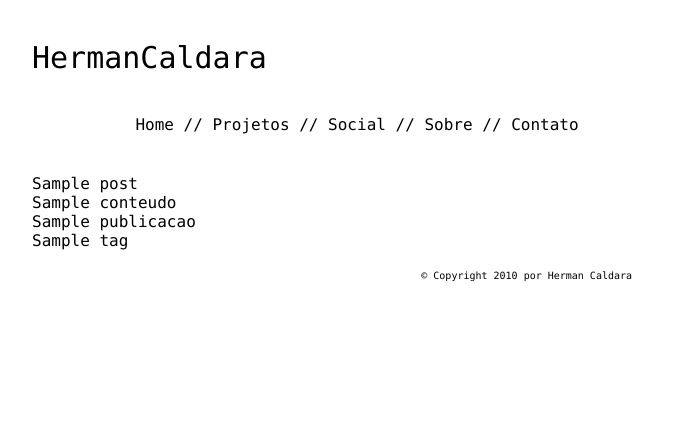
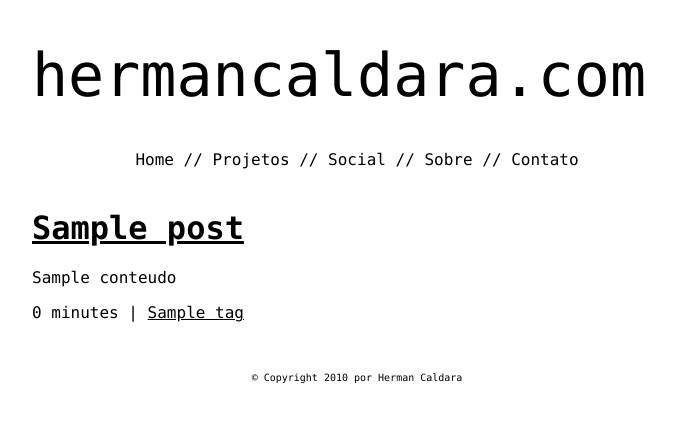
Before and after one commit to hermancaldara/meu_blog, a Django app: template blog/apps/posts/templates/posts.html in a window 1280 px wide. Shown: the top 423 px of the page, without its empty margins (283-958 px from the left). Run offline with Django 3.2, Linux system fonts and the light colour scheme; the template is opened without the code that fills it: most values are stand-ins (such as "Sample title", 1, 10 or a date in 2020).

Commit message:
Modificada template para exibição dos posts

```diff
--- a/blog/apps/posts/models.py
+++ b/blog/apps/posts/models.py
@@ -3,6 +3,9 @@ from datetime import datetime
 from taggit.managers import TaggableManager
 
 class Post(models.Model):
+
+    class Meta:
+        ordering = ('-publicacao',)
 
     titulo = models.CharField(max_length=100)
     conteudo = models.TextField()
--- a/blog/apps/posts/templates/posts.html
+++ b/blog/apps/posts/templates/posts.html
@@ -1,15 +1,29 @@
 {% extends "base.html" %}
+
+{% block styles %}
+  {{ block.super }}
+  <link rel="stylesheet" type="text/css" href="{{ MEDIA_URL }}/css/posts.css">
+{% endblock styles %}
 
 {% block conteudo %}
   {% load pagination_tags %}
   {% autopaginate posts 5 %}
   {% for post in posts %}
-    {{ post.titulo }} <br>
-    {{ post.conteudo }} <br>
-    {{ post.publicacao }} <br>
-    {% for tag in post.tags.iterator %}
-      {{ tag.name }}
-    {% endfor %}
+    <div id="post">
+      <a id="titulo" href=""><h1>{{ post.titulo }}</h1></a>
+      {{ post.conteudo|linebreaks }}
+      {{ post.publicacao|timesince }}
+      {% if post.tags.all %}
+        |
+        {% for tag in post.tags.iterator %}
+          {% if not forloop.last %}
+            <a href="{{ tag.name }}">{{ tag.name }}</a> -
+          {% else %}
+            <a href="{{ tag.name }}">{{ tag.name }}</a>
+          {% endif %}
+        {% endfor %}
+      {% endif %}
+    </div>
   {% endfor %}
   {% paginate %}
 {% endblock conteudo %}
--- a/blog/settings.py
+++ b/blog/settings.py
@@ -67,7 +67,7 @@ MIDDLEWARE_CLASSES = (
     'pagination.middleware.PaginationMiddleware',
 )
 
-ROOT_URLCONF = 'blog.urls'
+ROOT_URLCONF = 'urls'
 
 TEMPLATE_DIRS = (
     os.path.join(PROJECT_ROOT_PATH, 'templates'),
--- a/blog/site_media/css/base.css
+++ b/blog/site_media/css/base.css
@@ -8,7 +8,7 @@ body {
 }
 
 #topo #logo span {
-    font-size: 30px;
+    font-size: 60px;
 }
 
 #menu {
@@ -41,7 +41,6 @@ body {
 
 #rodape {
     margin-top: 20px;
-    float: right;
     font-size: 10px;
-    margin-right: 50px;
+    text-align: center;
 }
--- /dev/null
+++ b/blog/site_media/css/posts.css
@@ -0,0 +1,32 @@
+#post {
+    margin-bottom: 50px;
+}
+
+#post #titulo {
+    color: black;
+}
+
+#post #titulo:hover {
+    color: gray;
+}
+
+#post a:link, #post a:visited {
+    color: black;
+}
+
+#post a:hover {
+    color: gray;
+}
+
+.pagination {
+    margin-top: 20px;
+    text-align: center;
+}
+
+.pagination a {
+    color: black;
+}
+
+.pagination a:hover {
+    color: gray;
+}
--- a/blog/templates/base.html
+++ b/blog/templates/base.html
@@ -9,7 +9,7 @@
     <title>{% block title %}Blog do Herman Caldara{% endblock title %}</title>
 
     {% block styles %}
-      <link rel="stylesheet" href="{{ MEDIA_URL }}/css/base.css" type="text/css">
+      <link rel="stylesheet" type="text/css" href="{{ MEDIA_URL }}/css/base.css">
     {% endblock styles %}
 
     {% block scripts %}
@@ -19,7 +19,7 @@
     <div id="tudo">
       <div id="topo">
         <div id="logo">
-            <span>HermanCaldara</span>
+            <span>hermancaldara.com</span>
         </div>
         <div id="menu">
           <ul>
```
